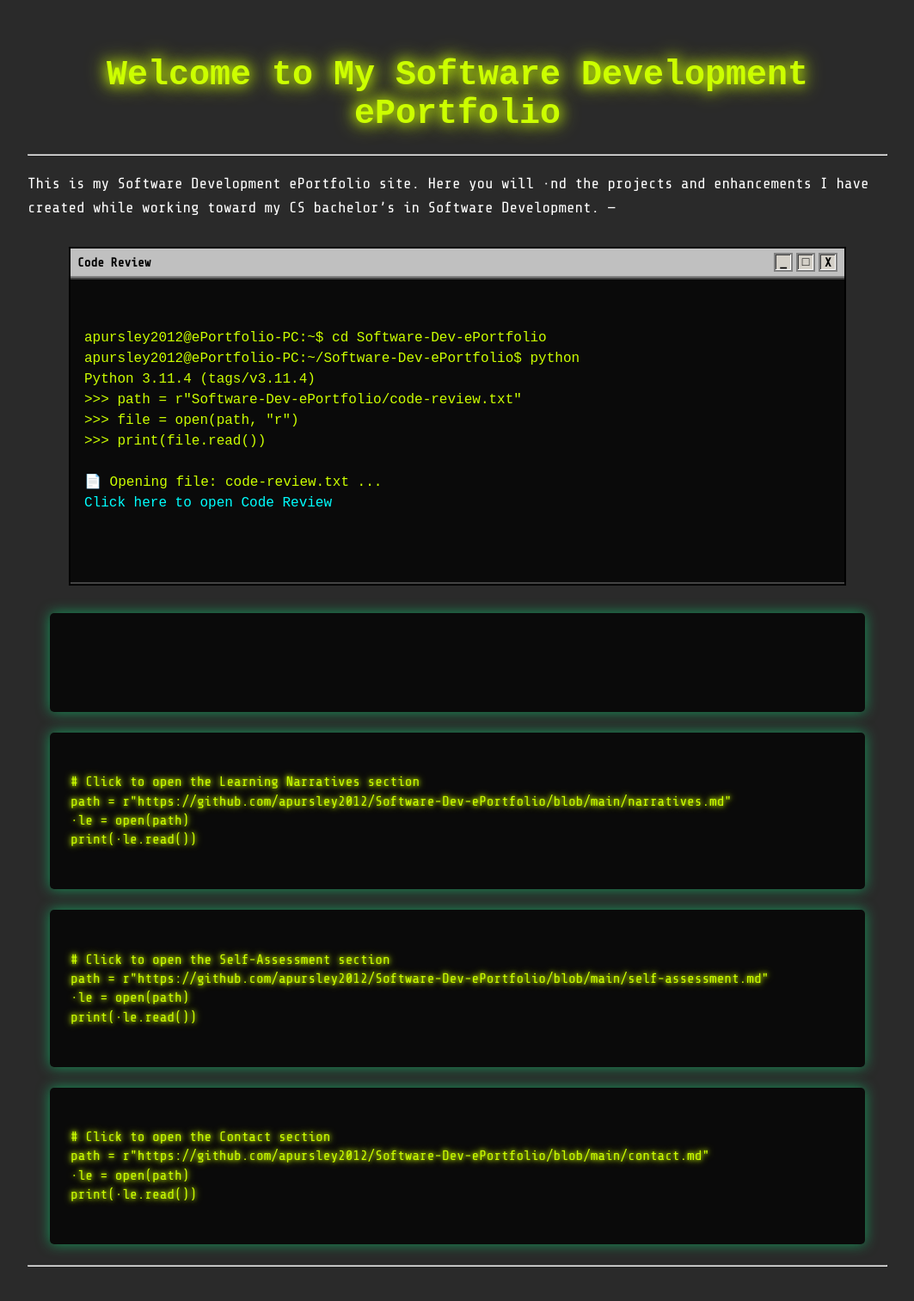
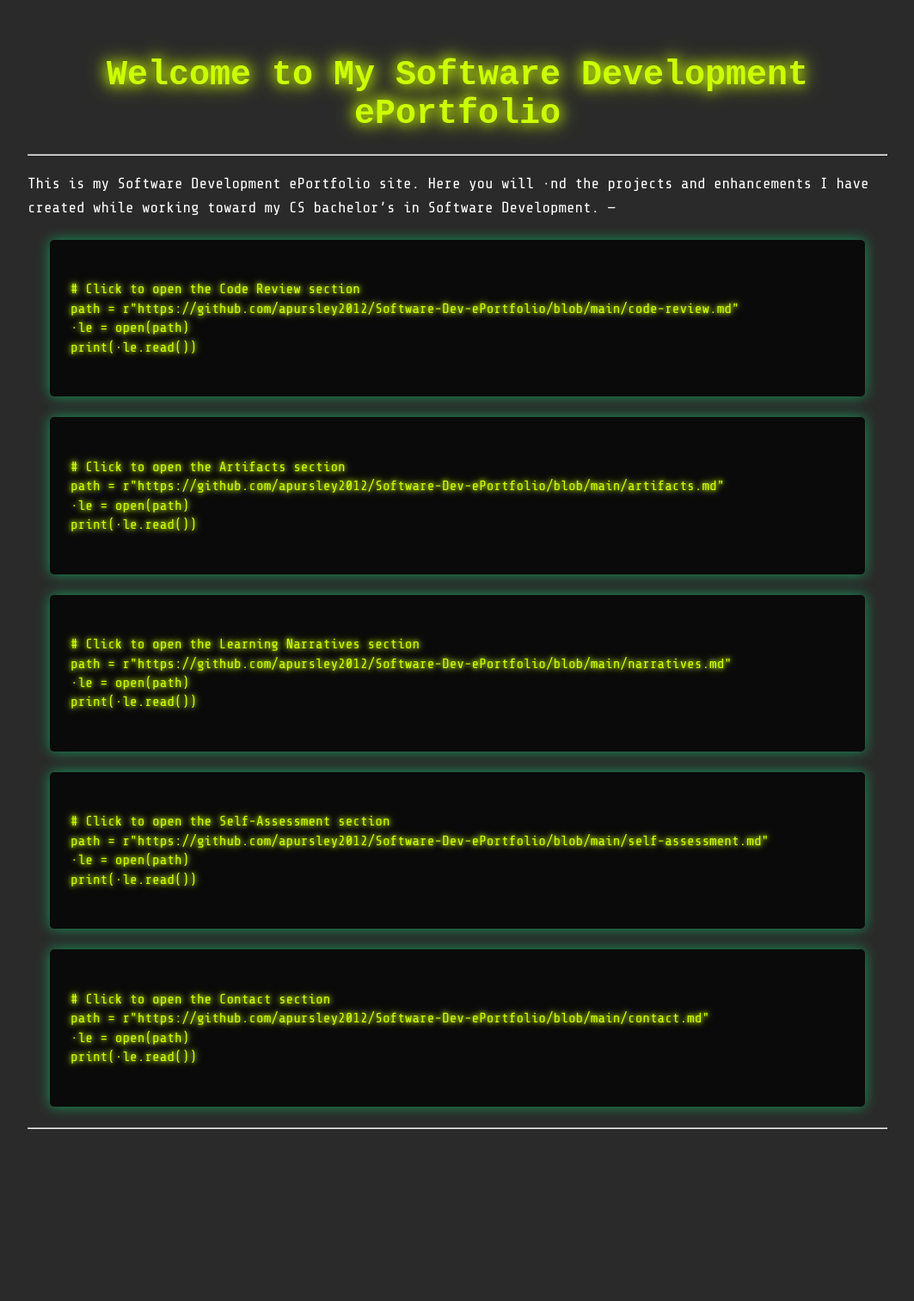
Before and after one commit to apursley2012/Software-Dev-ePortfolio, a Jekyll site: the page built from index.md, in a window 1280 px wide. Shown: the whole page at 86% size, without its empty margins (108-1171 px from the left). Built offline with Jekyll 4.4.1, drawn with Linux system fonts in a browser that asks for light colours; after the commit the page ends 1353 px from its top, so only the background shows below that.

Commit message:
Update index.md

```diff
--- a/index.md
+++ b/index.md
@@ -8,32 +8,21 @@ title: Software Development ePortfolio
 This is my Software Development ePortfolio site. Here you will find the projects and enhancements I have created while working toward my CS bachelor’s in Software Development.
 ---
 
-<div class="terminal-container">
-  <div class="terminal-header">
-    <span class="terminal-title">Code Review</span>
-    <div class="terminal-buttons">
-      <div class="button">_</div>
-      <div class="button">&#9633;</div>
-      <div class="button">X</div>
-    </div>
-  </div>
-  <div class="window-terminal">
-<pre><code>apursley2012@ePortfolio-PC:~$ cd Software-Dev-ePortfolio
-apursley2012@ePortfolio-PC:~/Software-Dev-ePortfolio$ python
-Python 3.11.4 (tags/v3.11.4)
->>> path = r"Software-Dev-ePortfolio/code-review.txt"
->>> file = open(path, "r")
->>> print(file.read())
-
-📄 Opening file: code-review.txt ...
-<a href="https://github.com/apursley2012/Software-Dev-ePortfolio/blob/main/code-review.md" target="_blank">Click here to open Code Review</a><span class="cursor"></span>
-</code></pre>
-  </div>
+<div class="terminal-window" onclick="window.location.href='https://github.com/apursley2012/Software-Dev-ePortfolio/blob/main/code-review.md'">
+    <code>
+# Click to open the Code Review section
+path = r"https://github.com/apursley2012/Software-Dev-ePortfolio/blob/main/code-review.md"
+file = open(path)
+print(file.read())
+    </code>
 </div>
 
 <div class="terminal-window" onclick="window.location.href='https://github.com/apursley2012/Software-Dev-ePortfolio/blob/main/artifacts.md'">
     <code>
-
+# Click to open the Artifacts section
+path = r"https://github.com/apursley2012/Software-Dev-ePortfolio/blob/main/artifacts.md"
+file = open(path)
+print(file.read())
     </code>
 </div>
 
```
